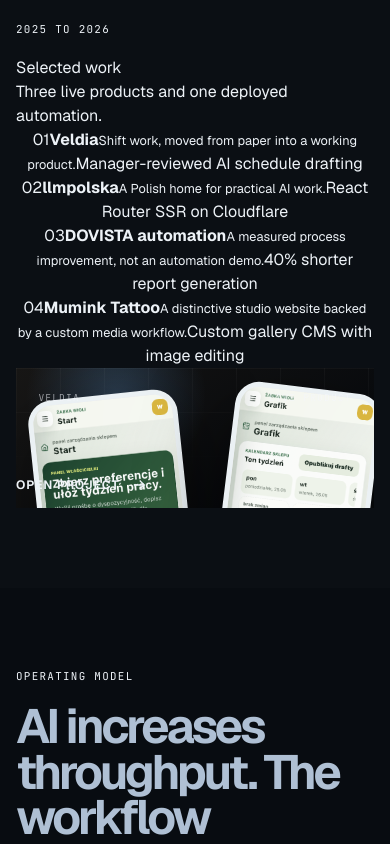
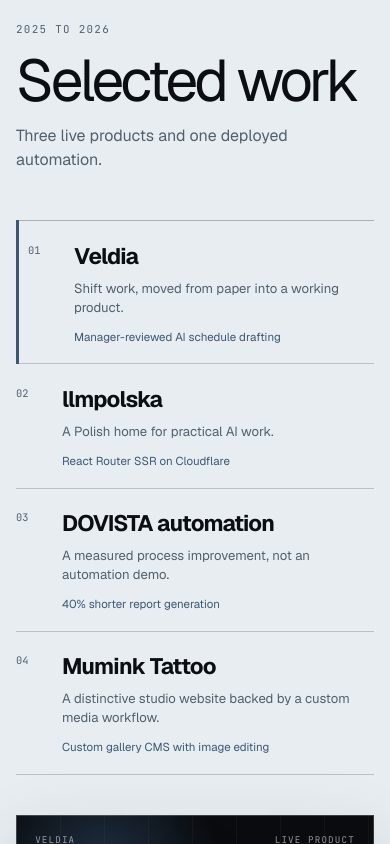
Before and after one commit to wojciechsacewicz/portfolio, a React (Vite) app: page / in a window 390 px wide. Shown: the part 1420-2264 px from the top of the page. Built offline with nearby package versions, Linux system fonts and the light colour scheme.

Commit message:
style interactive selected work index

```diff
--- a/src/features/work/work-module.css
+++ b/src/features/work/work-module.css
@@ -1,167 +1,215 @@
-.project-list {
-  border-top: 1px solid var(--line);
+.work-section {
+  color: #0b0f14;
+  background: #e8edf1;
 }
 
-.project {
-  min-height: 640px;
+.work-heading {
   display: grid;
-  grid-template-columns: 80px minmax(320px, 0.75fr) minmax(420px, 1.25fr);
-  gap: 2rem;
-  padding: 3rem 0;
-  border-bottom: 1px solid var(--line);
+  grid-template-columns: minmax(0, 1fr) auto;
+  gap: 1rem 3rem;
+  align-items: end;
+  margin-bottom: clamp(3rem, 6vw, 5rem);
 }
 
-.project-index {
-  font-family: "JetBrains Mono", monospace;
-  font-size: 0.72rem;
+.work-heading .eyebrow {
+  grid-column: 1 / -1;
+  margin-bottom: 0;
+  color: #52606d;
 }
 
-.project-copy {
-  align-self: center;
-  padding-right: 2rem;
+.work-heading h2 {
+  margin: 0;
+  font-size: clamp(3rem, 5vw, 5.2rem);
+  line-height: 0.94;
+  letter-spacing: -0.06em;
 }
 
-.project-kicker {
-  margin: 0 0 1rem;
-  font-family: "JetBrains Mono", monospace;
-  font-size: 0.7rem;
-  text-transform: uppercase;
-  letter-spacing: 0.08em;
-  color: var(--muted);
+.work-heading > p:last-child {
+  max-width: 360px;
+  margin: 0 0 0.4rem;
+  color: #52606d;
+  line-height: 1.5;
 }
 
-.project h3 {
-  margin: 0;
-  font-size: clamp(3.5rem, 6vw, 7rem);
-  letter-spacing: -0.075em;
-  line-height: 0.9;
+.work-browser {
+  display: grid;
+  grid-template-columns: minmax(360px, 0.72fr) minmax(520px, 1.28fr);
+  gap: clamp(2.5rem, 6vw, 7rem);
+  align-items: start;
 }
 
-.project-summary {
-  margin: 1.4rem 0;
-  font-size: 1.05rem;
-  line-height: 1.65;
-  color: var(--muted);
+.work-index {
+  border-top: 1px solid rgba(11, 15, 20, 0.28);
 }
 
-.evidence-list {
-  list-style: none;
-  padding: 0;
-  margin: 1.5rem 0;
+.work-index-item {
+  position: relative;
+  width: 100%;
+  display: grid;
+  grid-template-columns: 38px minmax(0, 1fr);
+  gap: 0.3rem 1rem;
+  padding: 1.35rem 0;
+  border: 0;
+  border-bottom: 1px solid rgba(11, 15, 20, 0.2);
+  color: inherit;
+  background: transparent;
+  text-align: left;
+  cursor: pointer;
 }
 
-.evidence-list li {
-  padding: 0.7rem 0;
-  border-bottom: 1px solid var(--line);
-  font-size: 0.9rem;
+.work-index-item::before {
+  content: "";
+  position: absolute;
+  left: 0;
+  top: -1px;
+  bottom: -1px;
+  width: 3px;
+  background: #3d5874;
+  transform: scaleY(0);
+  transform-origin: bottom;
+  transition: transform 0.22s ease;
 }
 
-.evidence-list li::before {
-  content: "↳";
-  margin-right: 0.7rem;
-  font-family: "JetBrains Mono", monospace;
+.work-index-item:hover::before,
+.work-index-item.is-active::before {
+  transform: scaleY(1);
 }
 
-.stack-row {
-  display: flex;
-  flex-wrap: wrap;
-  gap: 0.45rem;
+.work-index-item.is-active {
+  padding-left: 1rem;
 }
 
-.stack-row span {
-  border: 1px solid var(--line);
-  border-radius: 999px;
-  padding: 0.45rem 0.7rem;
-  font-family: "JetBrains Mono", monospace;
-  font-size: 0.65rem;
-  text-transform: uppercase;
+.work-index-number {
+  padding-top: 0.18rem;
+  color: #52606d;
+  font: 0.65rem "JetBrains Mono", monospace;
 }
 
-.project-link {
-  margin-top: 1.8rem;
+.work-index-title {
+  display: grid;
+  gap: 0.35rem;
 }
 
-.project-visual {
-  position: relative;
-  min-height: 500px;
-  overflow: hidden;
-  border-radius: 1.3rem;
-  background: var(--surface);
+.work-index-title strong {
+  font-size: 1.4rem;
+  letter-spacing: -0.035em;
 }
 
-.project-visual::after {
+.work-index-title small {
+  max-width: 420px;
+  color: #52606d;
+  font-size: 0.82rem;
+  line-height: 1.45;
+}
+
+.work-index-proof {
+  grid-column: 2;
+  margin-top: 0.55rem;
+  color: #3d5874;
+  font-size: 0.72rem;
+  line-height: 1.4;
+}
+
+.work-preview {
+  position: sticky;
+  top: 96px;
+  min-width: 0;
+}
+
+.work-preview-visual {
+  position: relative;
+  aspect-ratio: 16 / 10;
+  overflow: hidden;
+  background: #0b0f14;
+  box-shadow: 0 28px 70px rgba(32, 43, 54, 0.16);
+}
+
+.work-preview-visual::after {
   content: "";
   position: absolute;
   inset: 0;
   box-shadow: inset 0 0 0 1px rgba(255, 255, 255, 0.18);
-  border-radius: inherit;
   pointer-events: none;
 }
 
-.project-visual img {
+.project-image {
   width: 100%;
   height: 100%;
   object-fit: cover;
-  transition: filter 0.35s ease;
 }
 
-.project-visual:hover img {
-  filter: saturate(1.12) contrast(1.02);
+.work-preview-slate .project-image {
+  object-fit: contain;
+  padding: 8%;
+  background: #111820;
 }
 
-.project-slate .project-visual img,
-.project-slate .project-visual:hover img {
-  filter: grayscale(1) contrast(0.94) brightness(0.72) sepia(0.08) hue-rotate(165deg) saturate(0.8);
+.work-preview-copy {
+  display: grid;
+  grid-template-columns: minmax(0, 1fr) auto;
+  gap: 1rem 2rem;
+  align-items: end;
+  padding-top: 1.3rem;
+  border-top: 1px solid rgba(11, 15, 20, 0.24);
 }
 
-.visual-label {
-  position: absolute;
-  left: 1rem;
-  bottom: 1rem;
-  padding: 0.55rem 0.75rem;
-  border-radius: 999px;
-  background: var(--paper);
-  border: 1px solid var(--line);
-  font-family: "JetBrains Mono", monospace;
-  font-size: 0.65rem;
+.work-preview-copy p {
+  max-width: 560px;
+  margin: 0;
+  color: #52606d;
+  line-height: 1.5;
+}
+
+.work-preview-copy .work-preview-label {
+  margin-bottom: 0.35rem;
+  color: #0b0f14;
+  font-size: 1.1rem;
+  font-weight: 700;
+}
+
+.work-preview-stack {
+  grid-column: 1;
+  display: flex;
+  flex-wrap: wrap;
+  gap: 0.55rem 1.1rem;
+  color: #52606d;
+  font: 0.62rem "JetBrains Mono", monospace;
+  letter-spacing: 0.06em;
   text-transform: uppercase;
 }
 
-.project-dark .project-visual {
-  background: #080c11;
+.work-preview-stack span:not(:last-child)::after {
+  content: "/";
+  margin-left: 1.1rem;
+  color: rgba(82, 96, 109, 0.55);
 }
 
-.project-dark .project-visual img {
-  object-fit: cover;
-  filter: grayscale(0.1) contrast(1.2);
-}
-
-.project-visual-fallback {
-  display: grid;
-  place-items: center;
-  background:
-    linear-gradient(135deg, rgba(93, 127, 163, 0.2), transparent 48%),
-    #080c11;
-  color: #f3f5ef;
+.work-preview-copy .action-link {
+  grid-column: 2;
+  grid-row: 1 / 3;
+  align-self: center;
 }
 
 .project-visual-placeholder {
+  height: 100%;
   display: grid;
-  gap: 0.6rem;
+  place-content: center;
+  gap: 0.7rem;
   text-align: center;
+  color: #edf2f7;
+  background:
+    linear-gradient(135deg, rgba(93, 127, 163, 0.26), transparent 52%),
+    #080c11;
 }
 
 .project-visual-placeholder span {
-  font-family: "JetBrains Mono", monospace;
-  font-size: 0.75rem;
   color: var(--steel-light);
+  font: 0.68rem "JetBrains Mono", monospace;
 }
 
-.project-steel .project-index,
-.project-steel .evidence-list li::before,
-.project-slate .project-index,
-.project-slate .evidence-list li::before {
-  color: var(--steel-mid);
+.project-visual-placeholder strong {
+  font-size: clamp(2.4rem, 5vw, 5rem);
+  letter-spacing: -0.06em;
 }
 
 .veldia-product {
@@ -170,153 +218,126 @@
   overflow: hidden;
   color: #f4f7fb;
   background:
-    radial-gradient(circle at 28% 20%, rgba(103, 167, 232, 0.28), transparent 32%),
-    linear-gradient(145deg, #181716, #090b0e 72%);
+    radial-gradient(circle at 24% 20%, rgba(103, 167, 232, 0.24), transparent 34%),
+    #0a0c0f;
 }
 
 .veldia-product::before {
   content: "";
   position: absolute;
   inset: 0;
-  background-image: linear-gradient(rgba(255, 255, 255, 0.035) 1px, transparent 1px), linear-gradient(90deg, rgba(255, 255, 255, 0.035) 1px, transparent 1px);
+  background-image:
+    linear-gradient(rgba(255, 255, 255, 0.032) 1px, transparent 1px),
+    linear-gradient(90deg, rgba(255, 255, 255, 0.032) 1px, transparent 1px);
   background-size: 44px 44px;
-  mask-image: linear-gradient(to bottom, black, transparent 82%);
 }
 
 .veldia-product-header {
   position: absolute;
-  z-index: 4;
-  inset: 1.4rem 1.4rem auto;
+  z-index: 3;
+  inset: 1.2rem 1.2rem auto;
   display: flex;
-  align-items: center;
   justify-content: space-between;
-  font: 0.6rem "JetBrains Mono", monospace;
+  color: rgba(244, 247, 251, 0.58);
+  font: 0.58rem "JetBrains Mono", monospace;
   letter-spacing: 0.12em;
-  color: rgba(244, 247, 251, 0.58);
-}
-
-.veldia-mark {
-  display: grid;
-  width: 34px;
-  aspect-ratio: 1;
-  place-items: center;
-  border-radius: 10px;
-  background: #67a7e8;
-  color: #181716;
-  font-size: 1rem;
-  font-weight: 800;
 }
 
 .veldia-device {
   position: absolute;
   overflow: hidden;
-  border: 5px solid rgba(236, 241, 246, 0.92);
-  border-radius: 1.5rem;
+  border: 4px solid rgba(236, 241, 246, 0.92);
   background: #ecedea;
-  box-shadow: 0 35px 80px rgba(0, 0, 0, 0.55);
-  transition: transform 0.55s cubic-bezier(.2,.8,.2,1);
+  box-shadow: 0 30px 70px rgba(0, 0, 0, 0.55);
+  transition: transform 0.45s cubic-bezier(0.2, 0.8, 0.2, 1);
 }
 
 .veldia-device img {
   width: 100%;
   height: auto;
   object-fit: contain;
-  filter: none !important;
 }
 
 .veldia-device-primary {
   width: 31%;
   left: 18%;
-  top: 15%;
-  transform: rotate(-6deg);
+  top: 16%;
+  transform: rotate(-5deg);
 }
 
 .veldia-device-secondary {
   width: 30%;
-  left: 47%;
-  top: 8%;
-  transform: rotate(7deg);
+  left: 49%;
+  top: 9%;
+  transform: rotate(6deg);
 }
 
-.project-visual:hover .veldia-device-primary { transform: rotate(-8deg) translate(-8px, -8px); }
-.project-visual:hover .veldia-device-secondary { transform: rotate(9deg) translate(10px, -12px); }
-
-.veldia-product-note {
-  position: absolute;
-  z-index: 4;
-  right: 1.5rem;
-  bottom: 1.4rem;
-  display: grid;
-  text-align: right;
+.work-preview:hover .veldia-device-primary {
+  transform: rotate(-7deg) translate(-7px, -7px);
 }
 
-.veldia-product-note strong { font-size: clamp(1rem, 1.8vw, 1.5rem); }
-.veldia-product-note span { color: #67a7e8; font: 0.65rem "JetBrains Mono", monospace; text-transform: uppercase; }
+.work-preview:hover .veldia-device-secondary {
+  transform: rotate(8deg) translate(9px, -10px);
+}
 
 .dovista-process {
   position: absolute;
   inset: 0;
   display: grid;
-  grid-template-rows: auto 1fr auto;
-  gap: 1.4rem;
+  grid-template-rows: auto 1fr;
+  gap: 1.5rem;
   padding: 1.4rem;
+  color: #edf2f7;
   background:
-    linear-gradient(rgba(175, 192, 212, 0.055) 1px, transparent 1px),
-    linear-gradient(90deg, rgba(175, 192, 212, 0.055) 1px, transparent 1px),
-    radial-gradient(circle at 80% 15%, rgba(93, 127, 163, 0.22), transparent 32%),
+    linear-gradient(rgba(175, 192, 212, 0.05) 1px, transparent 1px),
+    linear-gradient(90deg, rgba(175, 192, 212, 0.05) 1px, transparent 1px),
     #080c11;
-  background-size: 32px 32px, 32px 32px, auto, auto;
-  color: #edf2f7;
+  background-size: 32px 32px;
 }
 
 .process-status {
   display: flex;
+  align-items: start;
   justify-content: space-between;
-  font-family: "JetBrains Mono", monospace;
-  font-size: 0.64rem;
-  letter-spacing: 0.11em;
+  color: rgba(237, 242, 247, 0.58);
+  font: 0.62rem "JetBrains Mono", monospace;
+  letter-spacing: 0.1em;
 }
 
-.process-status span:last-child {
+.process-status strong {
   color: var(--steel-light);
+  font: 600 clamp(2.5rem, 5vw, 5rem) "Geist", sans-serif;
+  line-height: 0.8;
+  letter-spacing: -0.07em;
 }
 
 .process-flow {
-  align-self: center;
+  align-self: end;
   display: grid;
   grid-template-columns: repeat(5, minmax(0, 1fr));
-  gap: 0.7rem;
+  border-top: 1px solid rgba(175, 192, 212, 0.24);
+  border-bottom: 1px solid rgba(175, 192, 212, 0.24);
 }
 
 .process-node {
   position: relative;
-  min-height: 142px;
-  padding: 0.9rem;
+  min-height: 150px;
   display: flex;
   flex-direction: column;
   justify-content: flex-end;
-  border: 1px solid rgba(175, 192, 212, 0.2);
-  border-radius: 0.8rem;
-  background: rgba(17, 24, 32, 0.86);
+  padding: 0.9rem;
+  border-right: 1px solid rgba(175, 192, 212, 0.18);
 }
 
-.process-node:not(:last-child)::after {
-  content: "→";
-  position: absolute;
-  z-index: 2;
-  right: -0.75rem;
-  top: 50%;
-  color: var(--steel-light);
+.process-node:last-child {
+  border-right: 0;
 }
 
 .process-node > span,
-.process-node small,
-.process-outcome span,
-.process-outcome small {
-  font-family: "JetBrains Mono", monospace;
-  font-size: 0.58rem;
-  line-height: 1.45;
-  color: rgba(237, 242, 247, 0.55);
+.process-node small {
+  color: rgba(237, 242, 247, 0.5);
+  font: 0.56rem "JetBrains Mono", monospace;
+  line-height: 1.4;
 }
 
 .process-node > span {
@@ -325,76 +346,81 @@
 }
 
 .process-node strong {
-  margin-bottom: 0.25rem;
-  font-size: 1rem;
+  margin-bottom: 0.3rem;
+  font-size: 0.96rem;
 }
 
-.process-outcome {
-  display: grid;
-  grid-template-columns: 1fr auto;
-  align-items: end;
-  padding: 1rem 1.1rem;
-  border-top: 1px solid rgba(175, 192, 212, 0.2);
-}
-
-.process-outcome strong {
-  grid-row: 1 / 3;
-  grid-column: 2;
-  font-size: clamp(2.8rem, 5vw, 5.4rem);
-  line-height: 0.8;
-  color: var(--steel-light);
-  letter-spacing: -0.07em;
-}
-
-.project-visual-placeholder strong {
-  font-size: clamp(2.4rem, 5vw, 5rem);
-  letter-spacing: -0.06em;
-}
-
-@media (max-width: 1050px) {
-  .project {
-    grid-template-columns: 55px 1fr;
+@media (max-width: 1100px) {
+  .work-browser {
+    grid-template-columns: 1fr;
   }
 
-  .project-visual {
-    grid-column: 2;
-    min-height: 420px;
+  .work-preview {
+    position: static;
+  }
+
+  .work-index-item {
+    grid-template-columns: 38px minmax(0, 1fr) minmax(180px, 0.7fr);
+  }
+
+  .work-index-proof {
+    grid-column: 3;
+    grid-row: 1;
+    align-self: center;
+    margin-top: 0;
   }
 }
 
 @media (max-width: 760px) {
-  .project {
-    min-height: auto;
+  .work-heading {
     grid-template-columns: 1fr;
-    gap: 1.4rem;
-    padding: 2rem 0 3rem;
   }
 
-  .project-index {
-    grid-row: 1;
+  .work-heading h2 {
+    font-size: clamp(3rem, 15vw, 4.5rem);
   }
 
-  .project-copy {
-    padding-right: 0;
+  .work-heading > p:last-child {
+    margin: 0;
   }
 
-  .project h3 {
-    font-size: clamp(3rem, 15vw, 5rem);
+  .work-index-item,
+  .work-index-item.is-active {
+    grid-template-columns: 30px minmax(0, 1fr);
+    padding: 1.15rem 0;
   }
 
-  .project-visual {
-    grid-column: 1;
-    min-height: 330px;
-    order: 2;
+  .work-index-item.is-active {
+    padding-left: 0.75rem;
   }
 
-  .dovista-process {
-    padding: 1rem;
+  .work-index-proof {
+    grid-column: 2;
+    grid-row: auto;
+    margin-top: 0.45rem;
+  }
+
+  .work-preview-visual {
+    aspect-ratio: 4 / 3;
+  }
+
+  .work-preview-copy {
+    grid-template-columns: 1fr;
+  }
+
+  .work-preview-copy .action-link {
+    grid-column: 1;
+    grid-row: auto;
+    justify-self: start;
+  }
+
+  .work-preview-stack {
+    grid-column: 1;
   }
 
   .process-flow {
     grid-template-columns: 1fr;
-    gap: 0.35rem;
+    border-bottom: 0;
   }
 
   .process-node {
@@ -403,24 +429,24 @@
     grid-template-columns: 28px 0.7fr 1fr;
     gap: 0.5rem;
     align-items: center;
+    padding: 0.65rem 0;
+    border-right: 0;
+    border-bottom: 1px solid rgba(175, 192, 212, 0.18);
   }
 
   .process-node > span {
     margin: 0;
   }
 
-  .process-node:not(:last-child)::after {
-    content: "↓";
-    right: 50%;
-    top: auto;
-    bottom: -0.55rem;
+  .veldia-device-primary {
+    width: 41%;
+    left: 8%;
+    top: 19%;
   }
 
-  .process-outcome {
-    display: none;
+  .veldia-device-secondary {
+    width: 40%;
+    left: 50%;
+    top: 13%;
   }
-
-  .veldia-device-primary { width: 42%; left: 9%; top: 18%; }
-  .veldia-device-secondary { width: 41%; left: 48%; top: 12%; }
-  .veldia-product-note { display: none; }
 }
```
